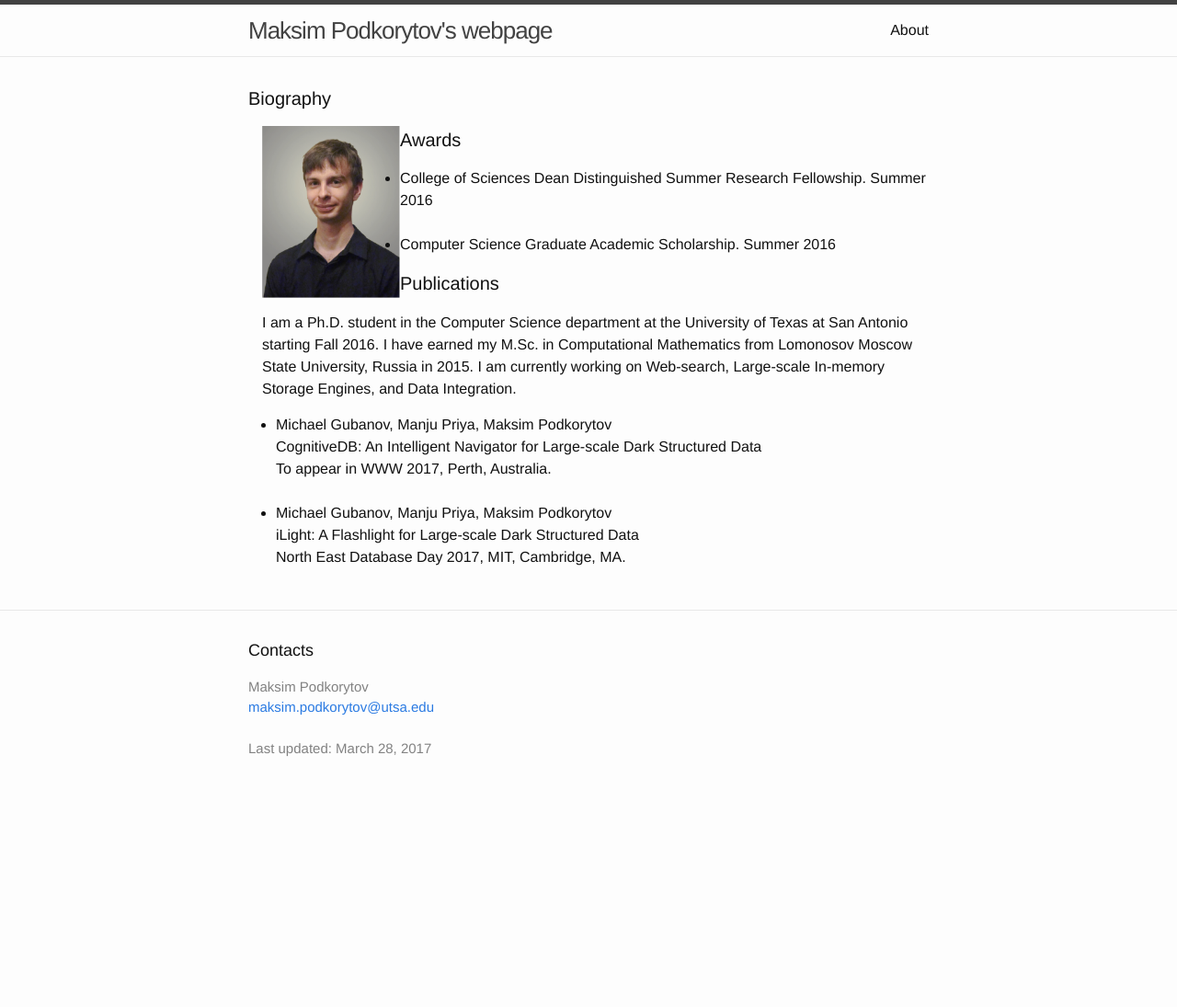
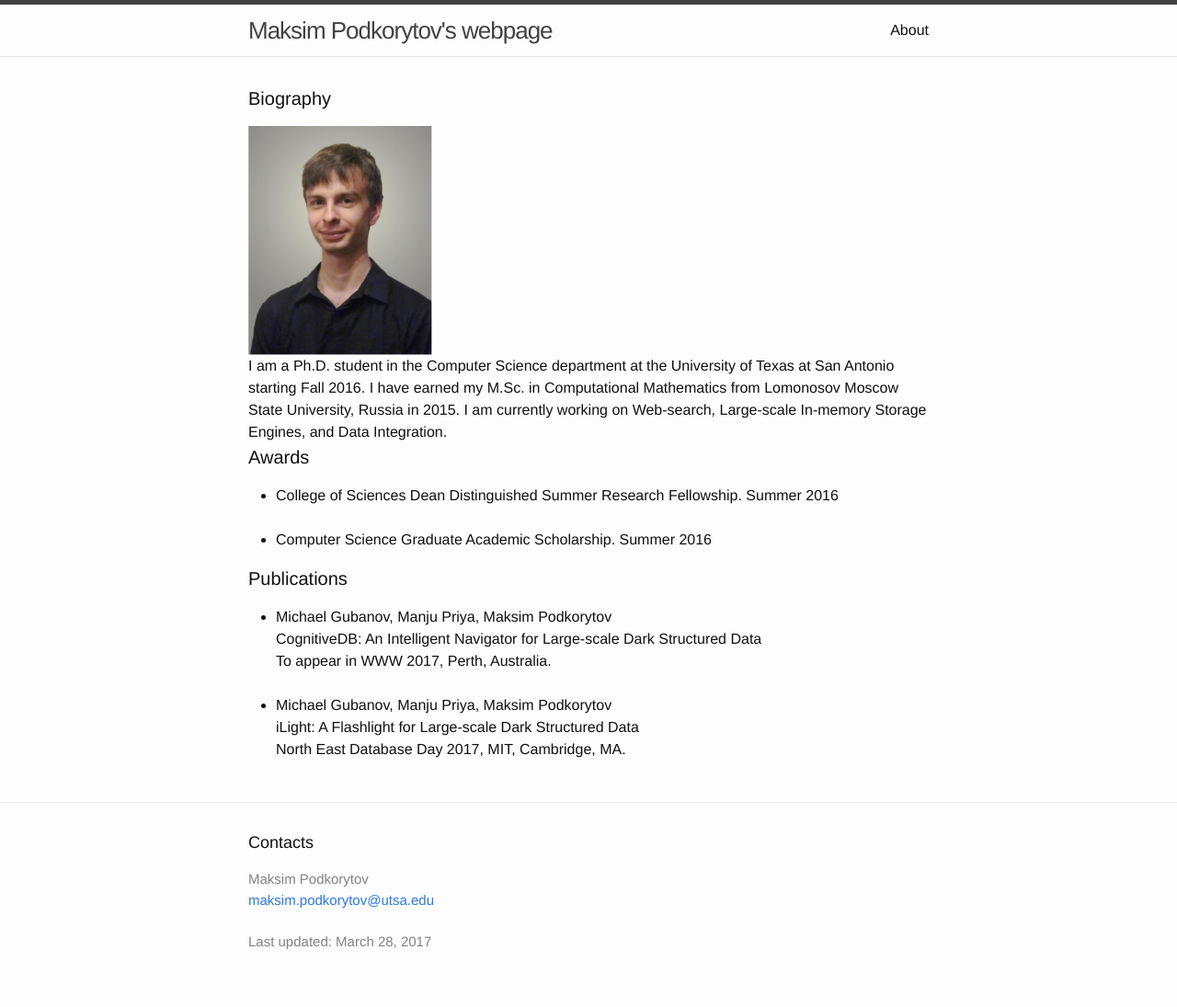
Before and after one commit to tenpercent/tenpercent.github.io, a Jekyll site: the page built from index.html, in a window 1280 px wide. Shown: the whole page at 92% size. Built offline with Jekyll 4.4.1, drawn with Linux system fonts in a browser that asks for light colours; before the commit the page ends 900 px from its top, so only the background shows below that.

Commit message:
try to fix alignment

```diff
--- a/index.html
+++ b/index.html
@@ -6,10 +6,10 @@ layout: default
 
   <h1 class="page-heading">Biography</h1>
   <div>
-    <div class="footer-col" "footer-col-1">
-      <img src="blobs/avatar.png" alt="The author's portrait" width=150>
+    <div style="display:inline-block;">
+      <img src="blobs/avatar.png" alt="The author's portrait" width=200>
     </div>
-    <div class="footer-col" "footer-col-2">
+    <div style="display:inline-block;margin-left:20">
       I am a Ph.D. student in the Computer Science department at the University of Texas at  San  Antonio starting Fall 2016.
       I have earned my M.Sc. in Computational Mathematics from  Lomonosov  Moscow  State University, Russia in 2015.
       I am currently working on Web-search, Large-scale In-memory Storage Engines, and Data Integration.
```
